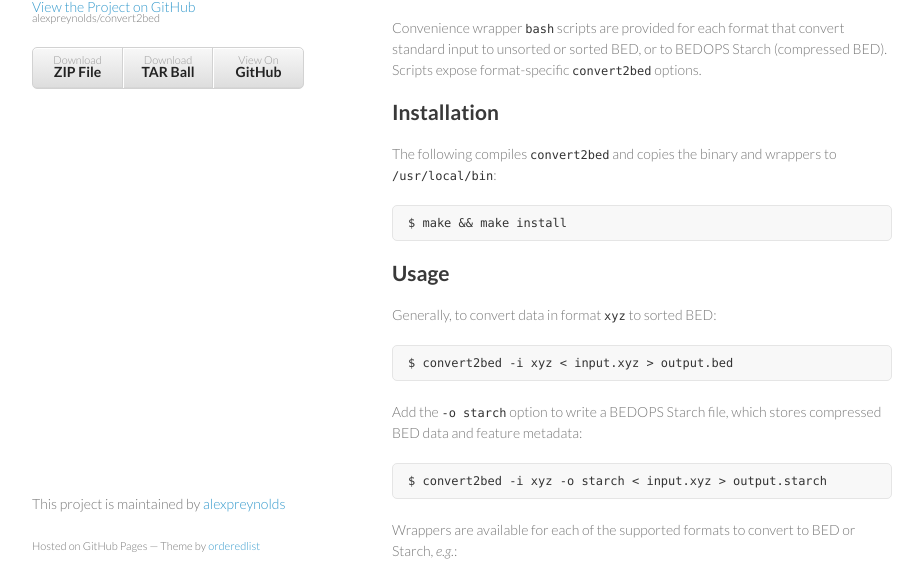
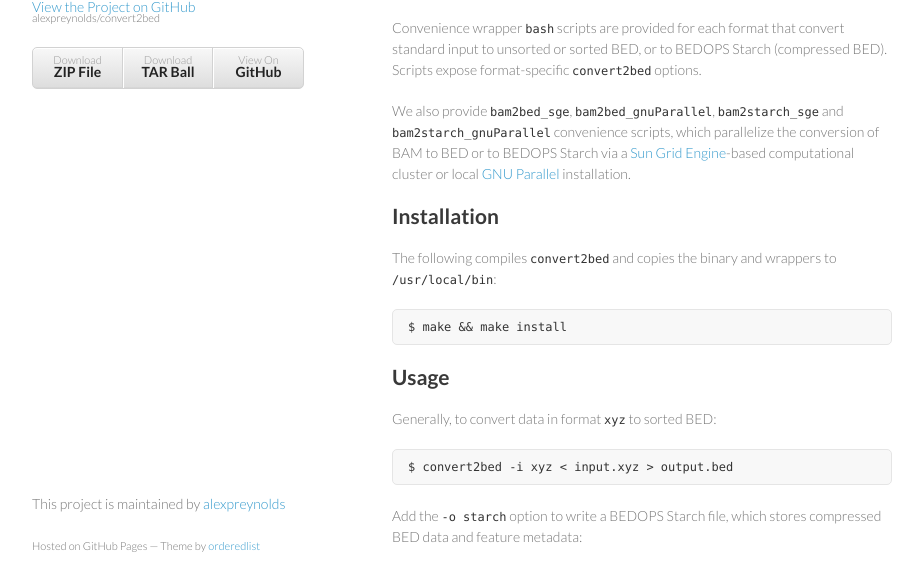
Before and after one commit to alexpreynolds/convert2bed, a plain HTML site: page index.html in a window 1280 px wide. Shown: the part 175-739 px from the top of the page, without its empty margins (178-1101 px from the left). Drawn offline with Linux system fonts and the light colour scheme.

Commit message:
Update index.html

```diff
--- a/index.html
+++ b/index.html
@@ -34,6 +34,8 @@
 <p>The <code>convert2bed</code> tool converts common binary and text genomic formats (<a href="http://samtools.github.io/hts-specs/SAMv1.pdf">BAM</a>, <a href="http://www.sequenceontology.org/gff3.shtml">GFF</a>, <a href="http://mblab.wustl.edu/GTF22.html">GTF</a>, <a href="http://genome.ucsc.edu/FAQ/FAQformat.html#format2">PSL</a>, <a href="http://samtools.github.io/hts-specs/SAMv1.pdf">SAM</a>, <a href="http://samtools.github.io/hts-specs/VCFv4.2.pdf">VCF</a> and <a href="http://genome.ucsc.edu/goldenpath/help/wiggle.html">WIG</a>) to unsorted or <a href="http://bedops.readthedocs.org/en/latest/content/reference/file-management/sorting/sort-bed.html">sorted, extended BED</a> or <a href="http://bedops.readthedocs.org/en/latest/content/reference/file-management/compression/starch.html">BEDOPS Starch</a> (compressed BED) with additional per-format options. </p>
 
 <p>Convenience wrapper <code>bash</code> scripts are provided for each format that convert standard input to unsorted or sorted BED, or to BEDOPS Starch (compressed BED). Scripts expose format-specific <code>convert2bed</code> options.</p>
+
+<p>We also provide <code>bam2bed_sge</code>, <code>bam2bed_gnuParallel</code>, <code>bam2starch_sge</code> and <code>bam2starch_gnuParallel</code> convenience scripts, which parallelize the conversion of BAM to BED or to BEDOPS Starch via a <a href="http://en.wikipedia.org/wiki/Oracle_Grid_Engine">Sun Grid Engine</a>-based computational cluster or local <a href="http://en.wikipedia.org/wiki/GNU_parallel">GNU Parallel</a> installation.</p>
 
 <h2>
 <a id="installation" class="anchor" href="#installation" aria-hidden="true"><span class="octicon octicon-link"></span></a>Installation</h2>
```
